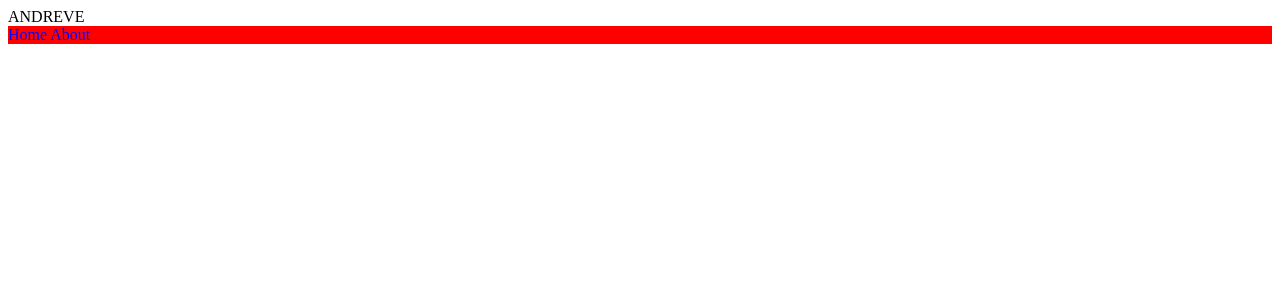
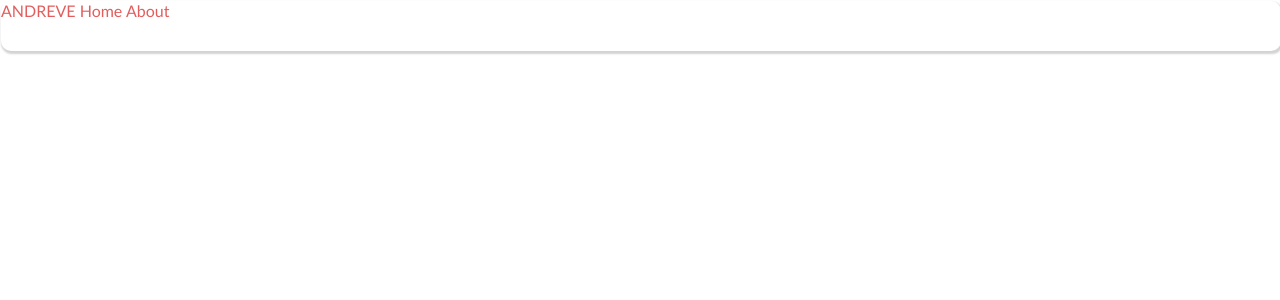
Before and after one commit to andreasmmadjiah/andreve, a Django app: page / in a window 1280 px wide. Shown: the top 300 px of the page. Run offline with Django 3.2, Linux system fonts and the light colour scheme; data that the repository does not hold is empty.

Commit message:
index html

```diff
--- a/static/main_page/style.css
+++ b/static/main_page/style.css
@@ -1,5 +1,22 @@
+* {
+    font-size: 100%;
+    font-family: Calibri;
+}
 
-.list-menu {
-    background-color: red;
-    color:blue;
+.header {
+    position: absolute;
+    top: 1px;
+    left: 1px;
+    background-color: white;
+    color:#E35D5D;
+    height: 50px;
+    width: 100%;
+    border-radius: 10px;
+    box-shadow: 1px 2px 2px 1px lightgray;
 }
+
+
+content{
+    position: absolute;
+    top: 50px;
+}
--- a/templates/main_page/index.html
+++ b/templates/main_page/index.html
@@ -10,16 +10,15 @@
 
 </head>
 <body>
-    <div class='aaa'>
-        <label>ANDREVE</label>
+    <div class='header'>
+        <label>ANDREVE</label> &#9 <a class='list-menu-content'>Home</a> <a class='list-menu-content'>About</a>
     </div>
 
-    <div class='list-menu'>
-        <a class='list-menu-content'>Home</a>
-        <a class='list-menu-content'>About</a>
-    </div>
+<content>
+
     {% for blog in all %}
         <li>{{ blog.title }}</li>
     {% endfor %}
+</content>
 </body>
 </html>
```
